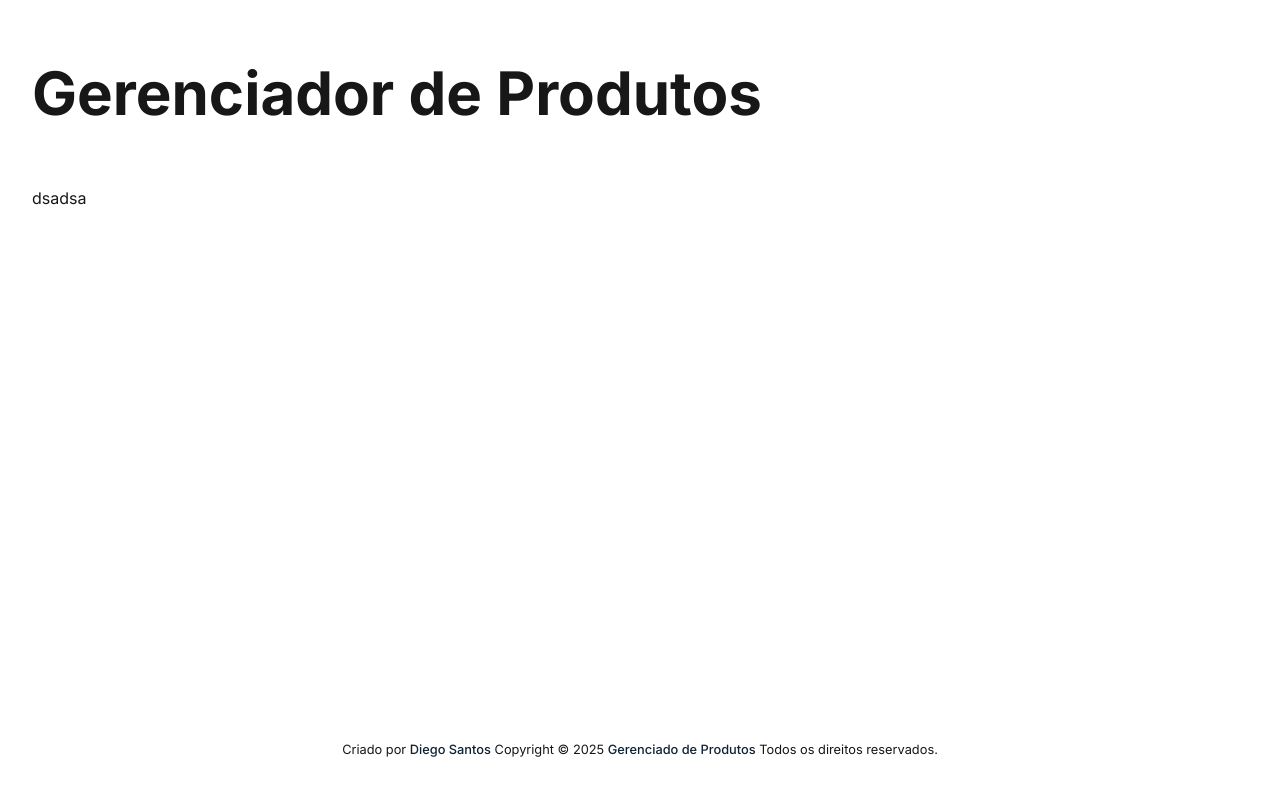
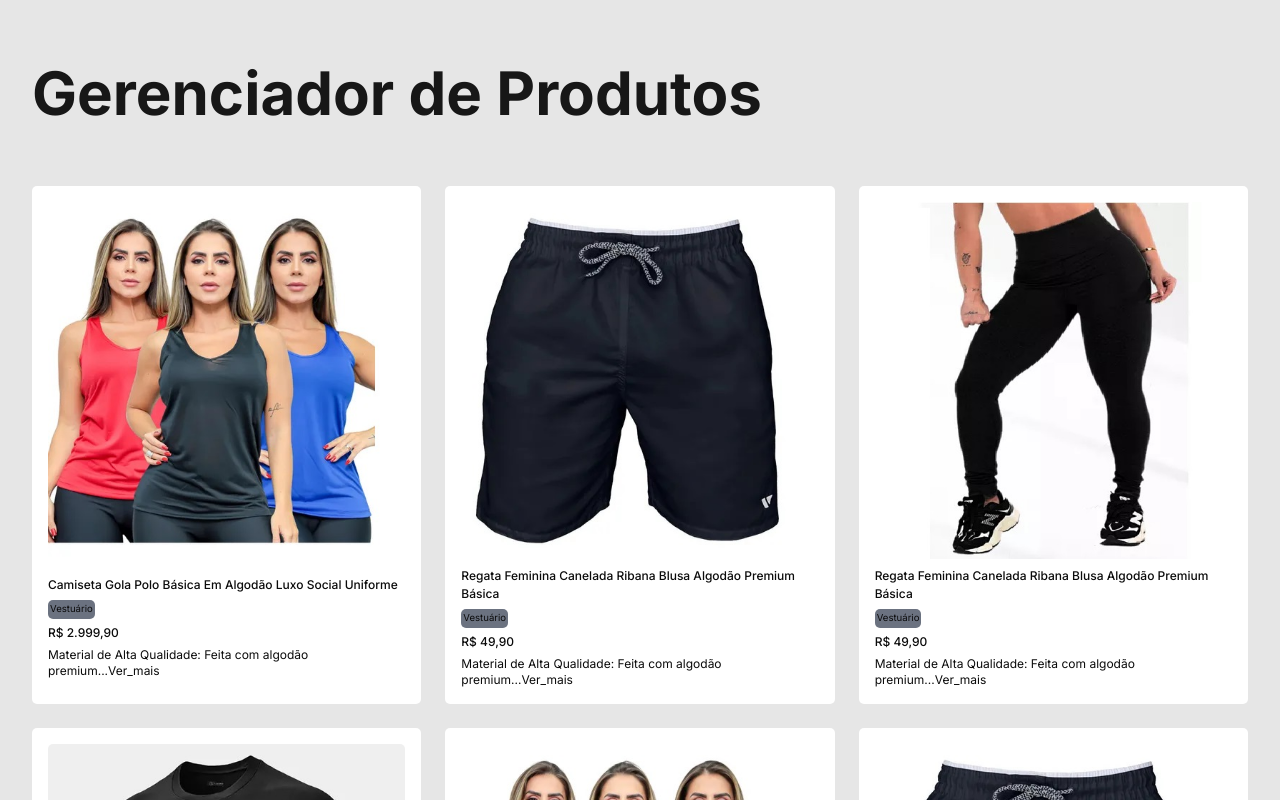
Before and after one commit to diegosantos-engtads/app-management-products, a Next.js app: page / in a window 1280 px wide. Shown: the top 800 px of the page. Built offline with nearby package versions, Linux system fonts and the light colour scheme.

Commit message:
feat(components): add ProductList, ProductSummary and ProductCoverImage components for structured product display

```diff
--- a/src/app/globals.css
+++ b/src/app/globals.css
@@ -1,9 +1,13 @@
 @import "tailwindcss";
 
+:root {
+  --background: #e6e6e6;
+  --foreground: #171717;
 
-:root {
-  --background: #ffffff;
-  --foreground: #171717;
+  --button-background: #f3f3f3;
+  --button-text: #000000;
+  --title-color: #111111;
+  --muted: #6b7280;
 }
 
 @theme inline {
@@ -15,8 +19,13 @@
 
 @media (prefers-color-scheme: dark) {
   :root {
-    --background: #0a0a0a;
+    --background: #242424;
     --foreground: #ededed;
+
+    --button-background: #1f1f1f;
+    --button-text: #ffffff;
+    --title-color: #fafafa;
+    --muted: #a1a1a1;
   }
 }
 
--- a/src/app/page.tsx
+++ b/src/app/page.tsx
@@ -1,5 +1,9 @@
+import { ProductList } from '@/components/ProductList';
+
 export default function Home() {
-
-
-  return <div>dsadsa</div>;
+  return (
+    <>
+      <ProductList />
+    </>
+  );
 }
--- a/src/components/Main/index.tsx
+++ b/src/components/Main/index.tsx
@@ -13,6 +13,7 @@ export function Main({ children }: MainProps) {
         'grid-rows-[auto_1fr_auto]',
         'min-h-screen',
         'w-full',
+
       )}
     >
       {children}
--- /dev/null
+++ b/src/components/ProductCoverImage/index.tsx
@@ -0,0 +1,9 @@
+import Image from 'next/image';
+
+type ProductCoverImageProps = {
+  imageProps: React.ComponentProps<typeof Image>;
+};
+
+export function ProductCoverImage({ imageProps }: ProductCoverImageProps) {
+  return <Image {...imageProps} alt={imageProps.alt} className='rounded-[5px]' />;
+}
--- /dev/null
+++ b/src/components/ProductList/index.tsx
@@ -0,0 +1,53 @@
+import { productRepository } from '@/repositories/product';
+import { ProductCoverImage } from '../ProductCoverImage';
+import Link from 'next/link';
+
+export async function ProductList() {
+  const products = await productRepository.findAll();
+
+  return (
+    <section className='grid grid-cols-2 sm:grid-cols-2 lg:grid-cols-3 gap-2 sm:gap-6'>
+      {products.map(product => {
+        return (
+          <Link
+            key={product.id}
+            href={product.name}
+            className='bg-[#ffffff] p-2 rounded-[5px] grid gap-2 text-[#0b0b0b] sm:p-4'
+          >
+            <ProductCoverImage
+              imageProps={{
+                width: 500,
+                height: 500,
+                src: product.imageUrl,
+                alt: product.name,
+                priority: true,
+              }}
+            />
+            <div className='flex flex-col gap-1.5'>
+              <h2 className='text-[12px] font-medium'>{product.name}</h2>
+              <p className='bg-[var(--muted)] mr-auto text-left text-[.60rem] p-0.5 rounded-[5px]'>
+                {product.category}
+              </p>
+              <p className='text-xs font-medium'>
+                {new Intl.NumberFormat('pt-BR', {
+                  style: 'currency',
+                  currency: 'BRL',
+                }).format(product.price)}
+              </p>
+              <p className='text-xs hidden sm:block'>
+                {product.description.length > 55
+                  ? `${product.description
+                      .slice(0, 55)
+                      .split(' ')
+                      .slice(0, -1)
+                      .join(' ')}`
+                  : product.description}
+                ...Ver_mais
+              </p>
+            </div>
+          </Link>
+        );
+      })}
+    </section>
+  );
+}
--- /dev/null
+++ b/src/components/ProductSummary/index.tsx
@@ -0,0 +1,3 @@
+export function ProductSummary() {
+  return <></>;
+}
--- a/src/db/seed/products.json
+++ b/src/db/seed/products.json
@@ -2,34 +2,34 @@
   "products": [
     {
       "id": "1",
-      "name": "Blusinha",
+      "name": "Camiseta Gola Polo Básica Em Algodão Luxo Social Uniforme",
       "category": "Vestuário",
       "price": 2999.9,
-      "description": "Notebook potente para tarefas do dia a dia.",
+      "description": "Material de Alta Qualidade: Feita com algodão premium e elastano, garantindo maciez, durabilidade e um ajuste que se adapta ao seu corpo.",
       "imageUrl": "/images/blusinha-feminina-varias-cores.jpg"
     },
     {
       "id": "2",
-      "name": "Bermuda",
+      "name": "Regata Feminina Canelada Ribana Blusa Algodão Premium Básica",
       "category": "Vestuário",
       "price": 49.9,
-      "description": "Camiseta básica 100% algodão.",
+      "description": "Material de Alta Qualidade: Feita com algodão premium e elastano, garantindo maciez, durabilidade e um ajuste que se adapta ao seu corpo.",
       "imageUrl": "/images/bermuda-esportiva-preta.jpg"
     },
     {
       "id": "3",
-      "name": "Calça Esportiva",
+      "name": "Regata Feminina Canelada Ribana Blusa Algodão Premium Básica",
       "category": "Vestuário",
       "price": 49.9,
-      "description": "Camiseta básica 100% algodão.",
+      "description": "Material de Alta Qualidade: Feita com algodão premium e elastano, garantindo maciez, durabilidade e um ajuste que se adapta ao seu corpo.",
       "imageUrl": "/images/calca-feminina-esportiva-preta.jpg"
     },
     {
       "id": "4",
-      "name": "Camiseta Branca",
+      "name": "Camiseta Gola Polo Básica Em Algodão Luxo Social Uniforme",
       "category": "Vestuário",
       "price": 49.9,
-      "description": "Camiseta básica 100% algodão.",
+      "description": "Material de Alta Qualidade: Feita com algodão premium e elastano, garantindo maciez, durabilidade e um ajuste que se adapta ao seu corpo.",
       "imageUrl": "/images/camiseta-esportiva-preta.jpg"
     },
     {
@@ -37,7 +37,7 @@
       "name": "Blusinha",
       "category": "Vestuário",
       "price": 2999.9,
-      "description": "Notebook potente para tarefas do dia a dia.",
+      "description": "Material de Alta Qualidade: Feita com algodão premium e elastano, garantindo maciez, durabilidade e um ajuste que se adapta ao seu corpo.",
       "imageUrl": "/images/blusinha-feminina-varias-cores.jpg"
     },
     {
--- a/src/repositories/product/json-product-repository.ts
+++ b/src/repositories/product/json-product-repository.ts
@@ -4,9 +4,8 @@ import dataSeed from '../../db/seed/products.json';
 
 export class JsonProductRepository implements ProductRepository {
   private products: ProductModel[] = dataSeed.products;
+
   async findAll(): Promise<ProductModel[]> {
     return this.products;
   }
 }
-
-export const productRepository: ProductRepository = new JsonProductRepository();
```
